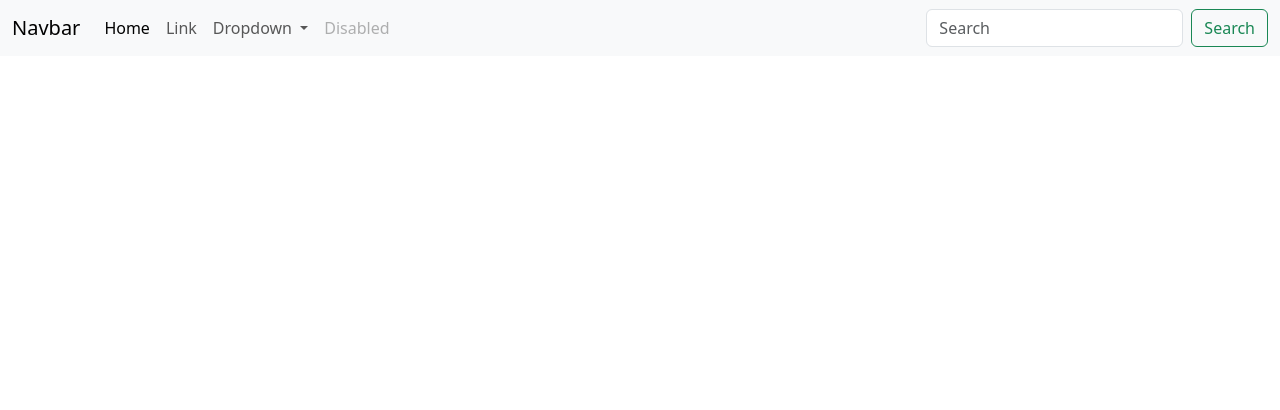
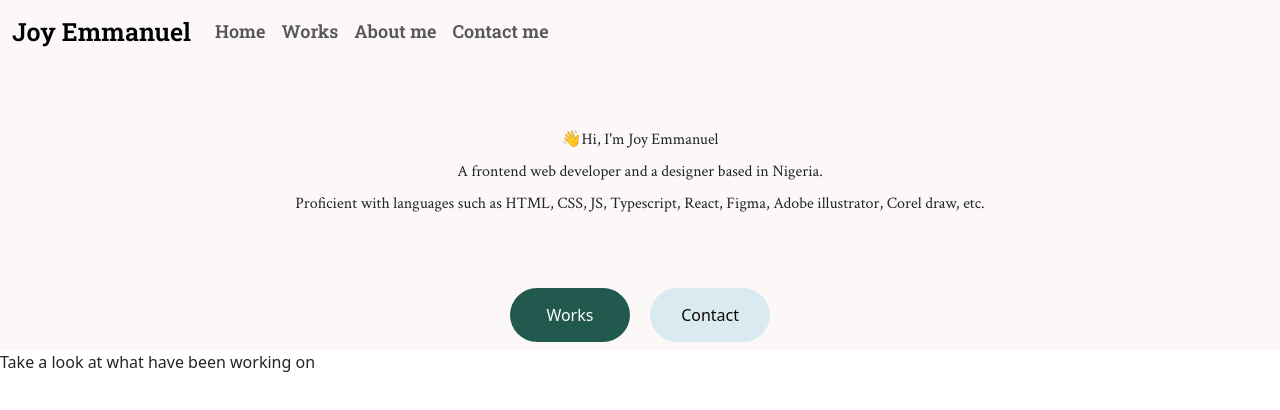
Before and after one commit to Joyene/My-Portfolio, a plain HTML site: page index.html in a window 1280 px wide. Drawn offline with nearby package versions, Linux system fonts and the light colour scheme.

Commit message:
intro page completed

```diff
--- a/index.html
+++ b/index.html
@@ -15,69 +15,61 @@
       integrity="sha384-HwwvtgBNo3bZJJLYd8oVXjrBZt8cqVSpeBNS5n7C8IVInixGAoxmnlMuBnhbgrkm"
       crossorigin="anonymous"
     ></script>
+    <link rel="preconnect" href="https://fonts.googleapis.com" />
+    <link rel="preconnect" href="https://fonts.gstatic.com" crossorigin />
+    <link
+      href="https://fonts.googleapis.com/css2?family=Crimson+Text&family=Roboto+Slab:wght@600&display=swap"
+      rel="stylesheet"
+    />
     <link rel="stylesheet" href="src/styles.css" />
     <title>My Portfolio website</title>
   </head>
   <body>
-    <nav class="navbar navbar-expand-lg bg-body-tertiary">
+    <div class="main">
+      <div class="nav-container">
+        <nav class="navbar navbar-expand-lg">
           <div class="container-fluid">
-        <a class="navbar-brand" href="#">Navbar</a>
+            <a class="navbar-brand logo" href="#">Joy Emmanuel</a>
             <button
               class="navbar-toggler"
               type="button"
               data-bs-toggle="collapse"
-          data-bs-target="#navbarSupportedContent"
-          aria-controls="navbarSupportedContent"
+              data-bs-target="#navbarNavAltMarkup"
+              aria-controls="navbarNavAltMarkup"
               aria-expanded="false"
               aria-label="Toggle navigation"
             >
               <span class="navbar-toggler-icon"></span>
             </button>
-        <div class="collapse navbar-collapse" id="navbarSupportedContent">
-          <ul class="navbar-nav me-auto mb-2 mb-lg-0">
-            <li class="nav-item">
-              <a class="nav-link active" aria-current="page" href="#">Home</a>
-            </li>
-            <li class="nav-item">
-              <a class="nav-link" href="#">Link</a>
-            </li>
-            <li class="nav-item dropdown">
-              <a
-                class="nav-link dropdown-toggle"
-                href="#"
-                role="button"
-                data-bs-toggle="dropdown"
-                aria-expanded="false"
-              >
-                Dropdown
-              </a>
-              <ul class="dropdown-menu">
-                <li><a class="dropdown-item" href="#">Action</a></li>
-                <li><a class="dropdown-item" href="#">Another action</a></li>
-                <li><hr class="dropdown-divider" /></li>
-                <li>
-                  <a class="dropdown-item" href="#">Something else here</a>
-                </li>
-              </ul>
-            </li>
-            <li class="nav-item">
-              <a class="nav-link disabled" aria-disabled="true">Disabled</a>
-            </li>
-          </ul>
-          <form class="d-flex" role="search">
-            <input
-              class="form-control me-2"
-              type="search"
-              placeholder="Search"
-              aria-label="Search"
-            />
-            <button class="btn btn-outline-success" type="submit">
-              Search
-            </button>
-          </form>
+            <div class="collapse navbar-collapse" id="navbarNavAltMarkup">
+              <div class="navbar-nav navs">
+                <a class="nav-link" href="#">Home</a>
+                <a class="nav-link" href="#">Works</a>
+                <a class="nav-link" href="#">About me</a>
+                <a class="nav-link" href="#">Contact me</a>
+              </div>
             </div>
           </div>
         </nav>
+        <div class="intro">
+          <div class="desc">
+            👋Hi, I'm Joy Emmanuel <br />A frontend web developer and a designer
+            based in Nigeria.<br />
+            Proficient with languages such as HTML, CSS, JS, Typescript, React,
+            Figma, Adobe illustrator, Corel draw, etc.
+          </div>
+          <div class="btn-container">
+            <button type="submit" class="btn1">Works</button>
+            <button type="submit" class="btn2">Contact</button>
+          </div>
+        </div>
+      </div>
+      <div class="works">
+        <div class="works-display">
+          <div class="heading">Take a look at what have been working on</div>
+        </div>
+      </div>
+    </div>
     <script src="src/script.js"></script>
   </body>
 </html>
--- a/src/styles.css
+++ b/src/styles.css
@@ -0,0 +1,66 @@
+:root {
+  --Text: #0f0607;
+  --Background: #fcf8f8;
+  --Primary: #21594e;
+  --Secondary: #daeaf1;
+  --Accent: #45ba68;
+  --font-texts: "Crimson Text", serif;
+  --font-headings: "Roboto Slab", serif;
+}
+* {
+  box-sizing: border-box;
+  margin: 0;
+  padding: 0;
+}
+.nav-container {
+  background-color: var(--Background);
+}
+/*intro styling*/
+.intro {
+  background-color: var(--Background);
+}
+.desc {
+  text-align: center;
+  line-height: 2;
+  padding: 60px;
+  font-family: var(--font-texts);
+  font-weight: 400;
+}
+/*logo styling*/
+.logo {
+  font-family: var(--font-headings);
+  font-size: 25px;
+  font-weight: 600;
+}
+/*button styling*/
+.btn-container {
+  text-align: center;
+}
+button {
+  border: none;
+  margin: 8px;
+}
+.btn1 {
+  background-color: var(--Primary);
+  border-radius: 35px;
+  width: 120px;
+  padding: 15px;
+  color: white;
+}
+.btn2 {
+  background-color: var(--Secondary);
+  border-radius: 35px;
+  color: var(--Text);
+  width: 120px;
+  padding: 15px;
+}
+/*navbar styling*/
+.navs {
+  color: var(--Text);
+  font-size: 18px;
+  font-weight: 800;
+  font-family: var(--font-headings);
+}
+.navs a:hover {
+  color: var(--Accent);
+}
```
Lines whose indentation alone changed are shown as unchanged.
